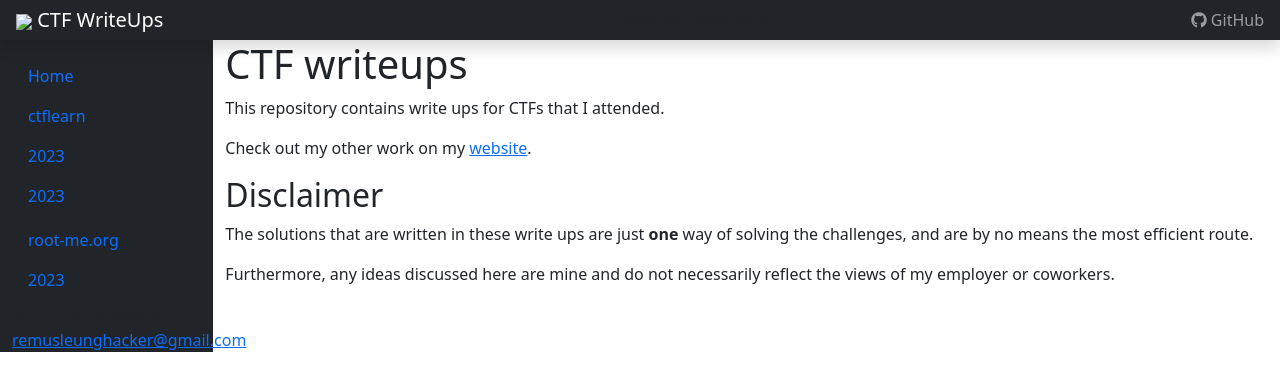
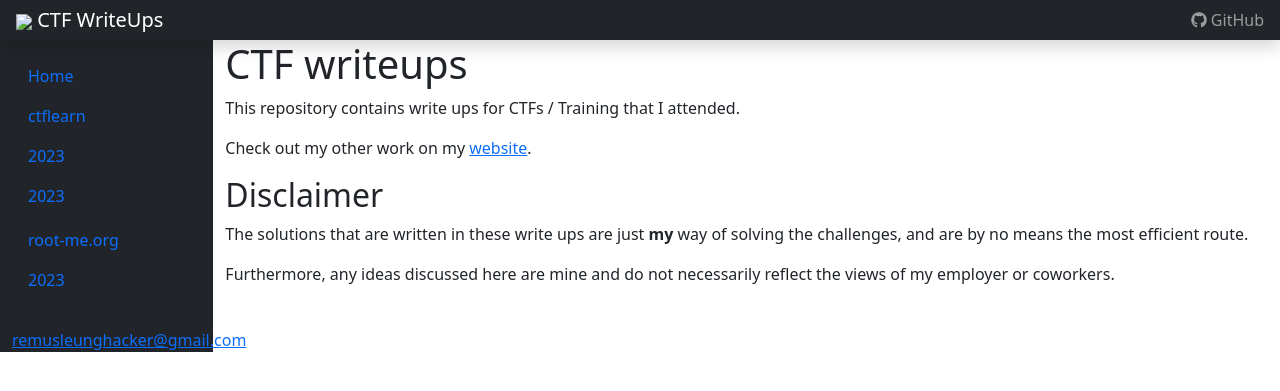
Before and after one commit to RemusDBD/remusctf-writeup, a Jekyll site: the page built from index.md, in a window 1280 px wide. Shown: the top 391 px of the page. Built offline with Jekyll 4.4.1, drawn with Linux system fonts in a browser that asks for light colours; nearby versions of some CDN libraries.

Commit message:
Update index.md

```diff
--- a/index.md
+++ b/index.md
@@ -5,12 +5,12 @@ layout: default
 
 # CTF writeups
 
-This repository contains write ups for CTFs that I attended.
+This repository contains write ups for CTFs / Training that I attended.
 
 Check out my other work on my <a href="https://remusdbd.github.io/">website</a>.
 
 ## Disclaimer
 
-The solutions that are written in these write ups are just **one** way of solving the challenges, and are by no means the most efficient route.
+The solutions that are written in these write ups are just **my** way of solving the challenges, and are by no means the most efficient route.
 
 Furthermore, any ideas discussed here are mine and do not necessarily reflect the views of my employer or coworkers.
```
